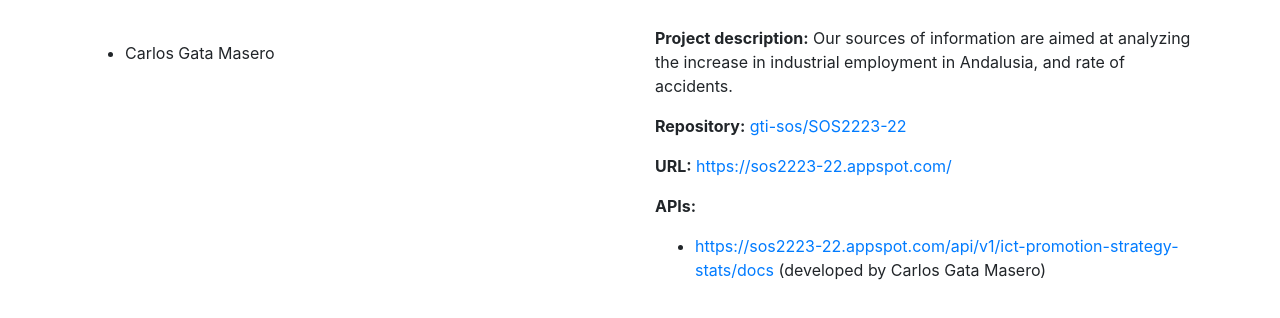
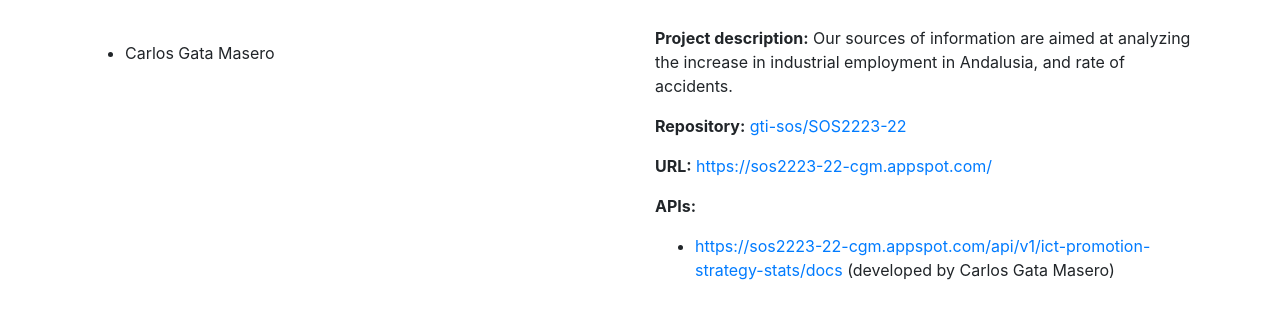
Before and after one commit to gti-sos/SOS2223-22-sandbox, a website: page public/index.html in a window 1280 px wide. Shown: the part 118-436 px from the top of the page. Drawn offline with nearby package versions, Linux system fonts and the light colour scheme.

Commit message:
index.html

```diff
--- a/public/index.html
+++ b/public/index.html
@@ -22,10 +22,10 @@
             <div class="col-md-6">
                 <p><strong>Project description:</strong> Our sources of information are aimed at analyzing the increase in industrial employment in Andalusia, and rate of accidents.</p>
                 <p><strong>Repository:</strong> <a href="https://github.com/gti-sos/SOS2223-22" target="_blank">gti-sos/SOS2223-22</a></p>
-                <p><strong>URL:</strong> <a href="https://sos2223-22.appspot.com/" target="_blank">https://sos2223-22.appspot.com/</a></p>
+                <p><strong>URL:</strong> <a href="https://sos2223-22-cgm.appspot.com/" target="_blank">https://sos2223-22-cgm.appspot.com/</a></p>
                 <p><strong>APIs:</strong></p>
                 <ul>
-                    <li><a href="https://sos2223-22.appspot.com/api/v1/ict-promotion-strategy-stats/docs" target="_blank">https://sos2223-22.appspot.com/api/v1/ict-promotion-strategy-stats/docs</a> (developed by Carlos Gata Masero)</li>
+                    <li><a href="https://sos2223-22-cgm.appspot.com/api/v1/ict-promotion-strategy-stats/docs" target="_blank">https://sos2223-22-cgm.appspot.com/api/v1/ict-promotion-strategy-stats/docs</a> (developed by Carlos Gata Masero)</li>
                 </ul>
             </div>
         </div>
```
